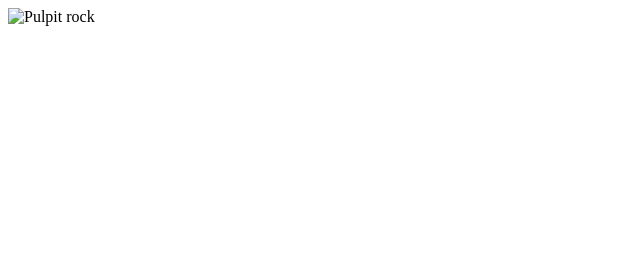
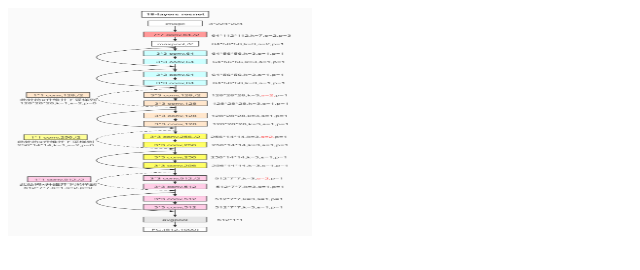
Before and after one commit to yhzw-420/yhzw-420.github.io, a plain HTML site: page index.html in a window 1280 px wide. Shown: the whole page, without its empty margins (0-640 px from the left). Drawn offline with Linux system fonts and the light colour scheme.

Commit message:
Update index.html

```diff
--- a/index.html
+++ b/index.html
@@ -6,7 +6,7 @@
 </head>
 <body>
 
-<img border="0" src="resnet18.jpg" alt="Pulpit rock" width="304" height="228">
+<img border="0" src="resnet18.png" alt="Pulpit rock" width="304" height="228">
 
 </body>
 </html>
```
